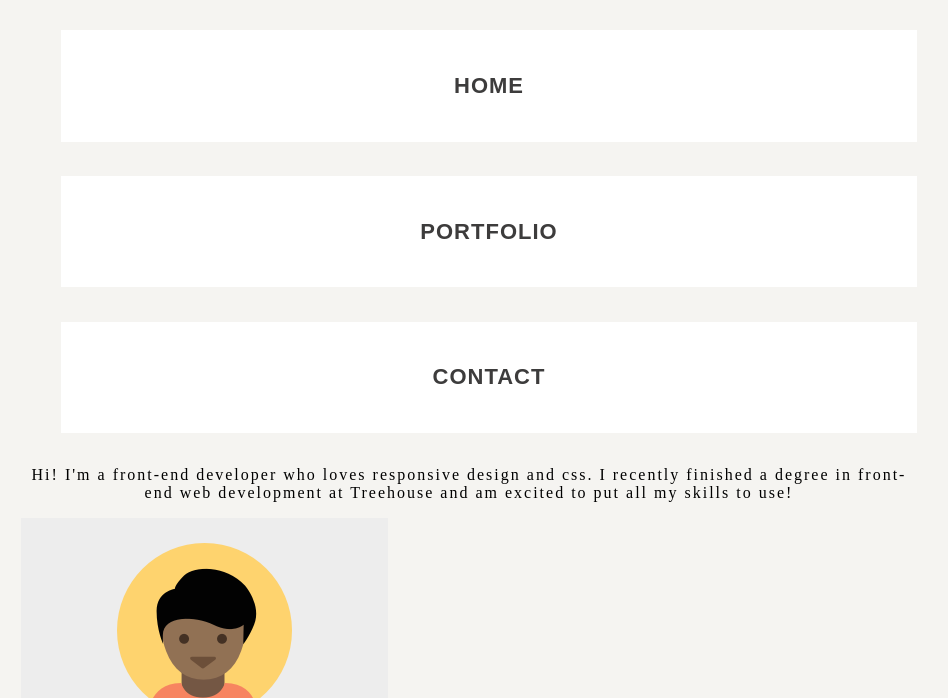
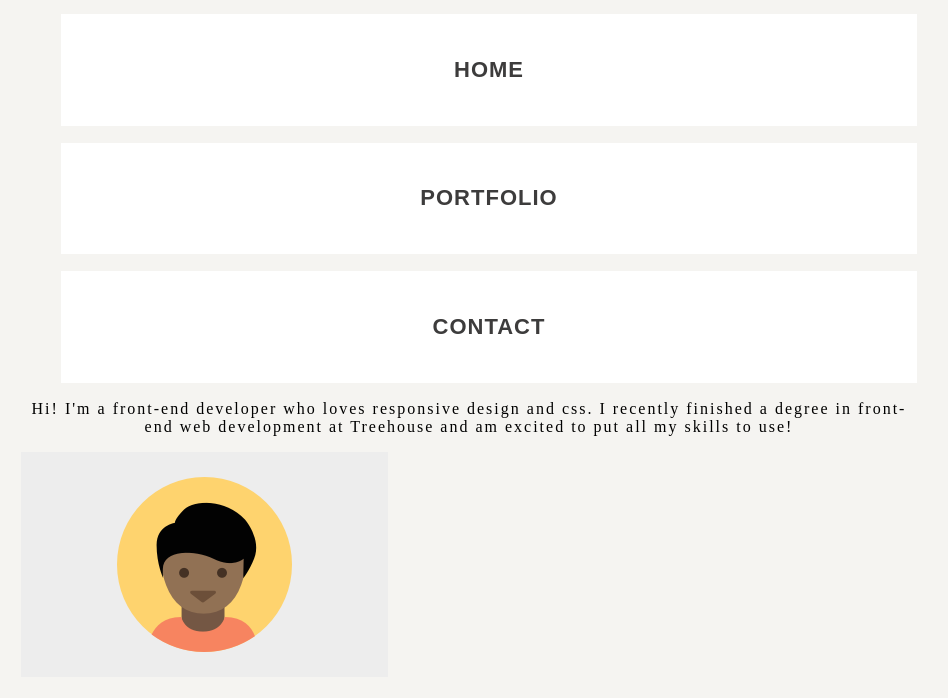
Before and after one commit to alaguio/project-2, a plain HTML site: page index.html in a window 1280 px wide. Shown: the part 83-781 px from the top of the page, without its empty margins (171-1119 px from the left). Drawn offline with Linux system fonts and the light colour scheme; a web font is replaced by a local one.

Commit message:
Update project2.css

```diff
--- a/project2.css
+++ b/project2.css
@@ -8,6 +8,7 @@
 /* ------ Base Styles (display, font,  color) */
 * {
     background-color: rgb(245, 244, 241);
+    display: flexbox;
 }
 h1, h2, h3, li{
     font-family: forma-djr-display, sans-serif;
@@ -37,8 +38,10 @@ p {
 #wrapper{
     display: flexbox;
 }
-#nav {
-    display: flex;
+ul {
+    padding: 0px, 0px, 0px, 40px;
+    margin: 0 auto;
+    display: flexbox;
     flex-direction: column;
 }
 .item {
@@ -52,9 +55,6 @@ body {
 img {
     max-width: 100%;
 }
-.child {
-    display: flexbox;
-}
 header {
     display: flex;
     justify-content: center;
```
